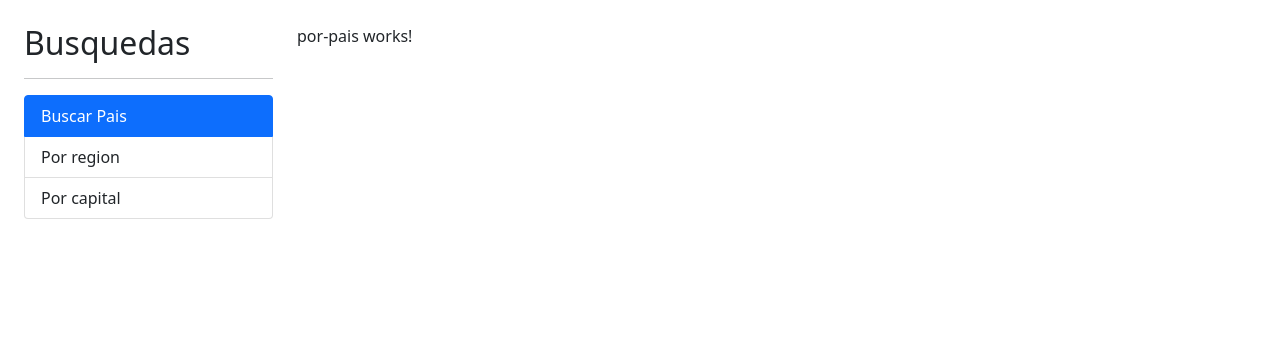
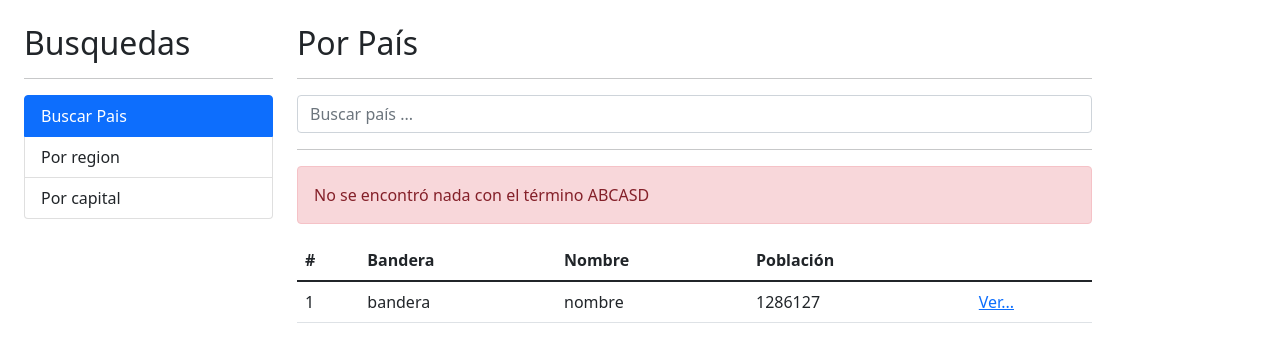
Before and after one commit to JoharryJC/angular-search-countries-app, an Angular app: page / in a window 1280 px wide. Shown: the top 362 px of the page. Built offline with nearby package versions, Linux system fonts and the light colour scheme.

Commit message:
Component to search by Countries

```diff
--- a/src/app/pais/pages/por-pais/por-pais.component.html
+++ b/src/app/pais/pages/por-pais/por-pais.component.html
@@ -1 +1,48 @@
-<p>por-pais works!</p>
+<h2>Por País</h2>
+<hr>
+
+<div class="row">
+    <div class="col">
+        <form (ngSubmit)="buscar()" autocomplete="off">
+            <input type="text"
+                    name="termino"
+                    class="form-control"
+                    [(ngModel)]="termino"
+                    placeholder="Buscar país ..."
+                    />
+        </form>
+    </div>
+</div>
+<hr>
+
+<div class="alert alert-danger">
+    No se encontró nada con el término ABCASD
+</div>
+
+<div class="row">
+    <div class="col">
+        <table class="table table-hover">
+            <thead>
+                <tr>
+                    <th>#</th>
+                    <th>Bandera</th>
+                    <th>Nombre</th>
+                    <th>Población</th>
+                    <th></th>
+                </tr>
+            </thead>
+            <tbody>
+                <tr>
+                    <td>1</td>
+                    <td>bandera</td>
+                    <td>nombre</td>
+                    <td>1286127</td>
+                    <td>
+                        <a href="/pais/cri">Ver...</a>
+                    </td>
+                </tr>
+            </tbody>
+        </table>
+    </div>
+
+</div>
--- a/src/app/pais/pages/por-pais/por-pais.component.ts
+++ b/src/app/pais/pages/por-pais/por-pais.component.ts
@@ -1,4 +1,4 @@
-import { Component, OnInit } from '@angular/core';
+import { Component } from '@angular/core';
 
 @Component({
   selector: 'app-por-pais',
@@ -6,11 +6,15 @@
   styles: [
   ]
 })
-export class PorPaisComponent implements OnInit {
+export class PorPaisComponent  {
+
+  termino: string = "";
 
   constructor() { }
 
-  ngOnInit(): void {
+  buscar(){
+    console.log(this.termino);
   }
 
+
 }
--- a/src/app/pais/pais.module.ts
+++ b/src/app/pais/pais.module.ts
@@ -1,10 +1,10 @@
 import { NgModule } from '@angular/core';
 import { CommonModule } from '@angular/common';
+import { FormsModule } from '@angular/forms';
 import { PorCapitalComponent } from './pages/por-capital/por-capital.component';
 import { PorPaisComponent } from './pages/por-pais/por-pais.component';
 import { PorRegionComponent } from './pages/por-region/por-region.component';
 import { VerPaisComponent } from './pages/ver-pais/ver-pais.component';
-
 
 
 @NgModule({
@@ -21,7 +21,8 @@
     VerPaisComponent
   ],
   imports: [
-    CommonModule
+    CommonModule,
+    FormsModule
   ]
 })
 export class PaisModule { }
```
Also changed, not shown: src/app/pais/services/pais.service.ts (added, +11 -0 lines).
